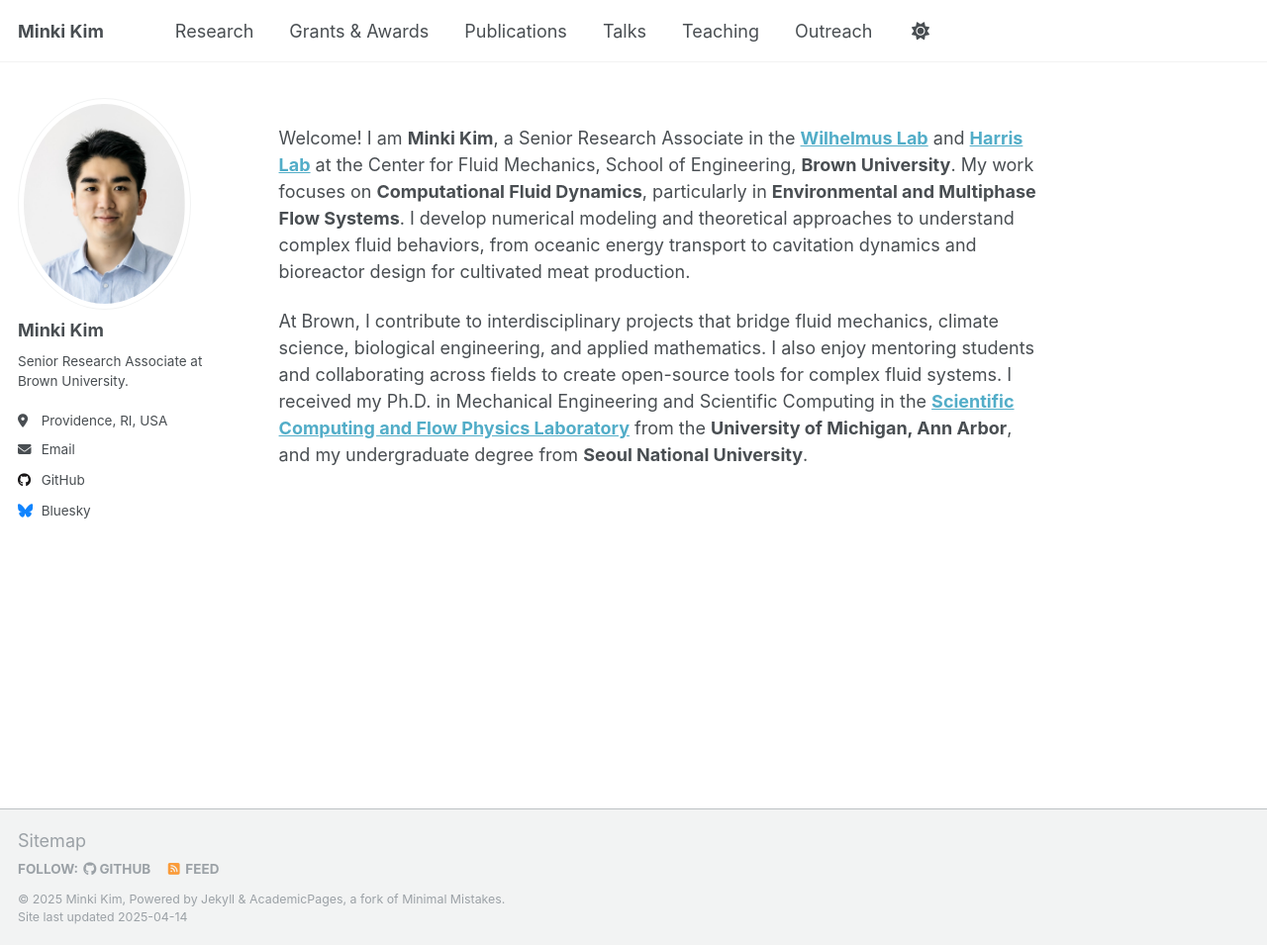
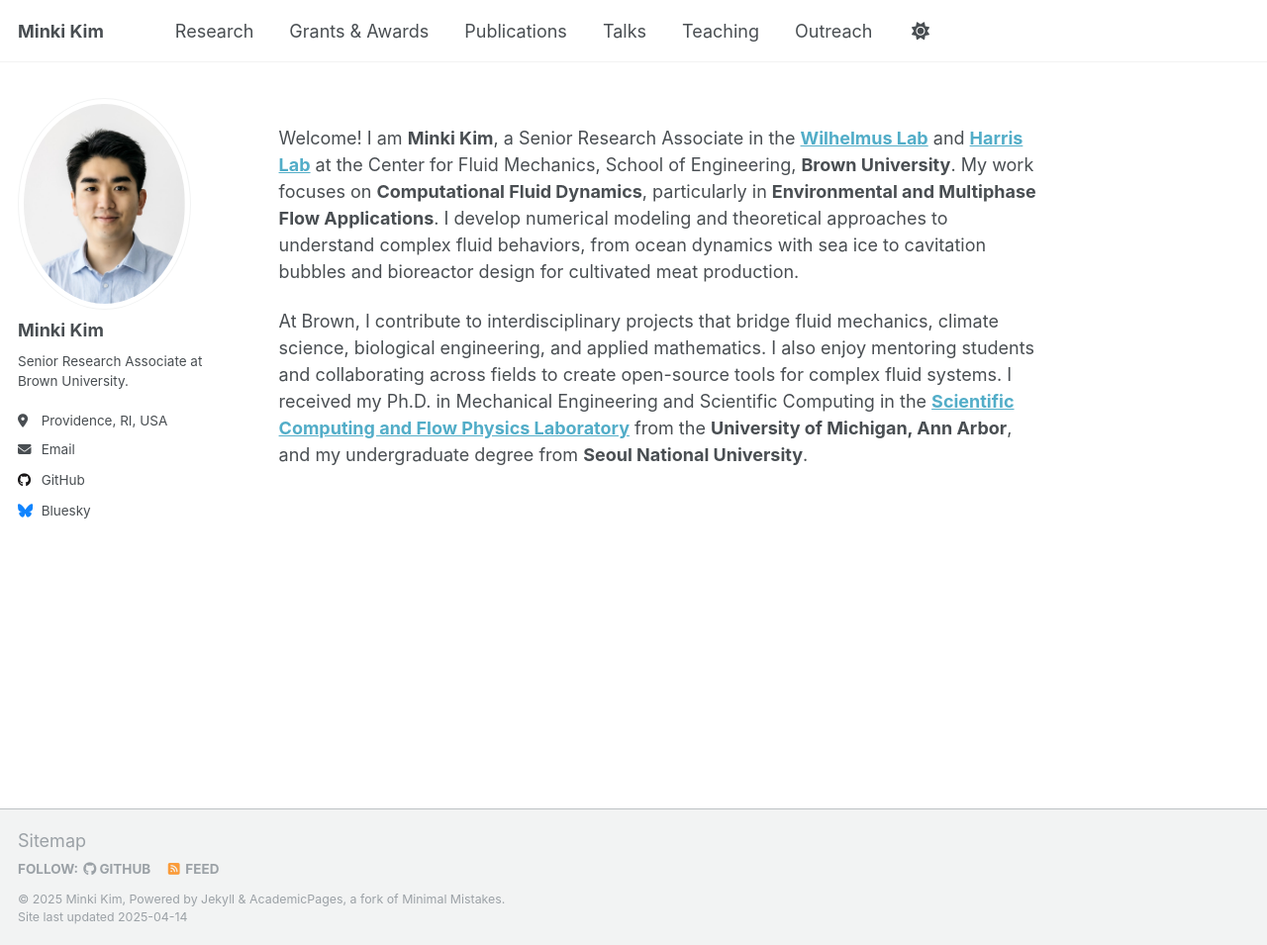
Before and after one commit to mkkim400/mkkim400.github.io, a Jekyll site: the page built from _pages/about.md, in a window 1280 px wide and 955 px high. Shown: the whole window at 99% size. Built offline with Jekyll 4.4.1, drawn with Linux system fonts in a browser that asks for light colours.

Commit message:
Update about.md

```diff
--- a/_pages/about.md
+++ b/_pages/about.md
@@ -8,7 +8,7 @@ redirect_from:
 ---
 
 <br>
-Welcome! I am **Minki Kim**, a Senior Research Associate in the **[Wilhelmus Lab](https://wilhelmuslab.me/)** and **[Harris Lab](https://sites.brown.edu/harrislab/)** at the Center for Fluid Mechanics, School of Engineering, **Brown University**. My work focuses on **Computational Fluid Dynamics**, particularly in **Environmental and Multiphase Flow Systems**. I develop numerical modeling and theoretical approaches to understand complex fluid behaviors, from oceanic energy transport to cavitation dynamics and bioreactor design for cultivated meat production.
+Welcome! I am **Minki Kim**, a Senior Research Associate in the **[Wilhelmus Lab](https://wilhelmuslab.me/)** and **[Harris Lab](https://sites.brown.edu/harrislab/)** at the Center for Fluid Mechanics, School of Engineering, **Brown University**. My work focuses on **Computational Fluid Dynamics**, particularly in **Environmental and Multiphase Flow Applications**. I develop numerical modeling and theoretical approaches to understand complex fluid behaviors, from ocean dynamics with sea ice to cavitation bubbles and bioreactor design for cultivated meat production.
 
 At Brown, I contribute to interdisciplinary projects that bridge fluid mechanics, climate science, biological engineering, and applied mathematics. I also enjoy mentoring students and collaborating across fields to create open-source tools for complex fluid systems. I received my Ph.D. in Mechanical Engineering and Scientific Computing in the **[Scientific Computing and Flow Physics Laboratory](https://public.websites.umich.edu/~ejohnsen/home.html)** from the **University of Michigan, Ann Arbor**, and my undergraduate degree from **Seoul National University**.
 
```
